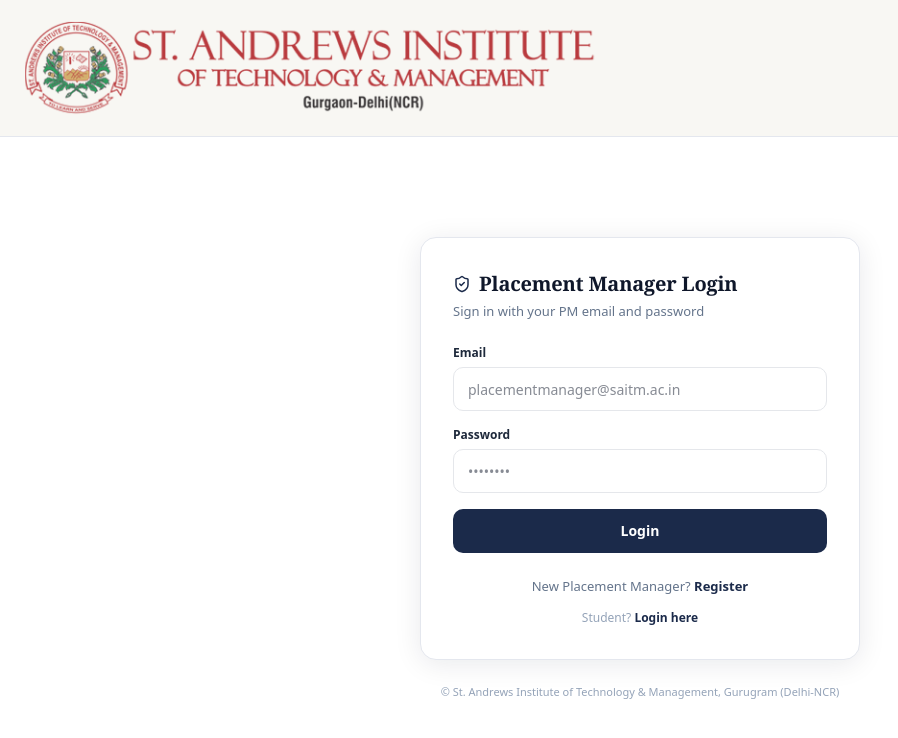
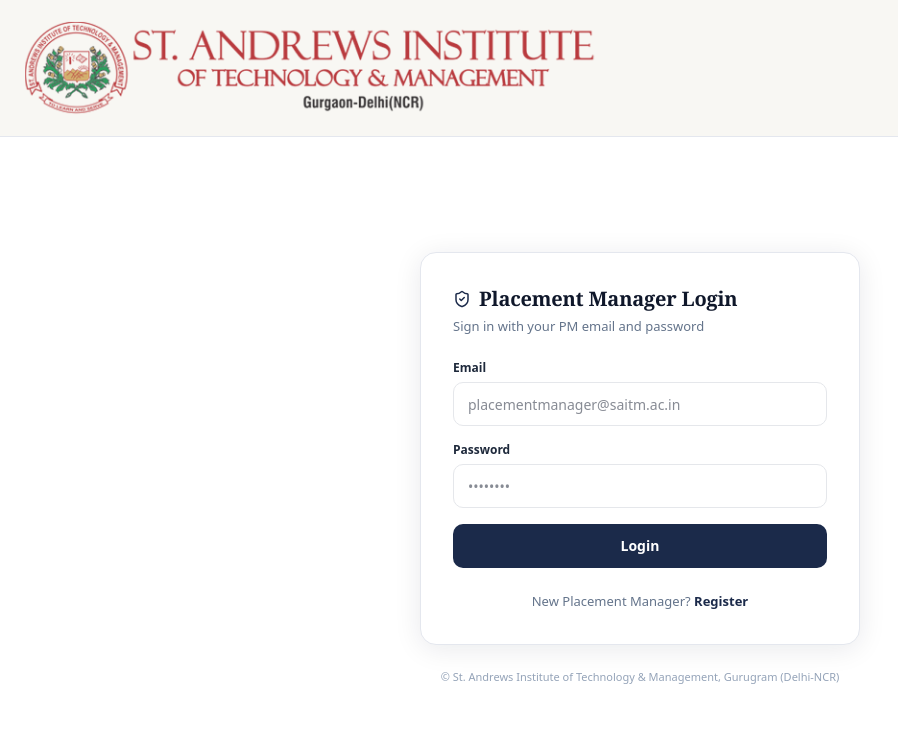
Before and after one commit to Nimish2110/saitm-placement-frontend, a Next.js app: page /pm-login in a window 1280 px wide. Shown: the top 738 px of the page, without its empty margins (0-898 px from the left). Built offline with nearby package versions, Linux system fonts and the light colour scheme; no server answers.

Commit message:
Remove student login link from PM login page

```diff
--- a/src/app/(auth)/pm-login/page.tsx
+++ b/src/app/(auth)/pm-login/page.tsx
@@ -69,9 +69,6 @@
       <p className="text-center text-[13px] text-muted mt-6">
         New Placement Manager? <Link href="/pm-register" className="text-primary font-semibold">Register</Link>
       </p>
-      <p className="text-center text-[12px] text-muted-2 mt-3">
-        Student? <Link href="/login" className="text-primary font-semibold">Login here</Link>
-      </p>
     </div>
   );
 }
```
